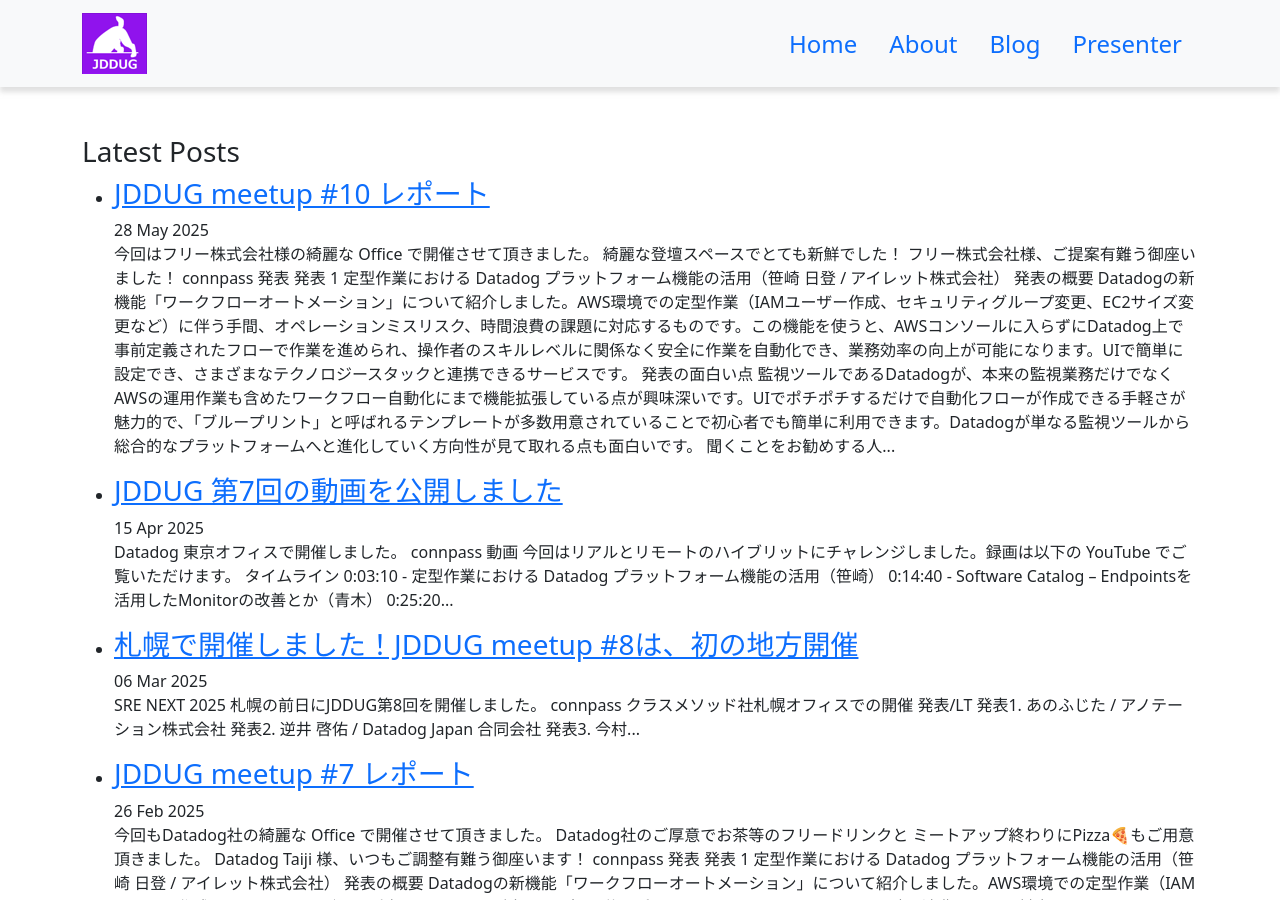
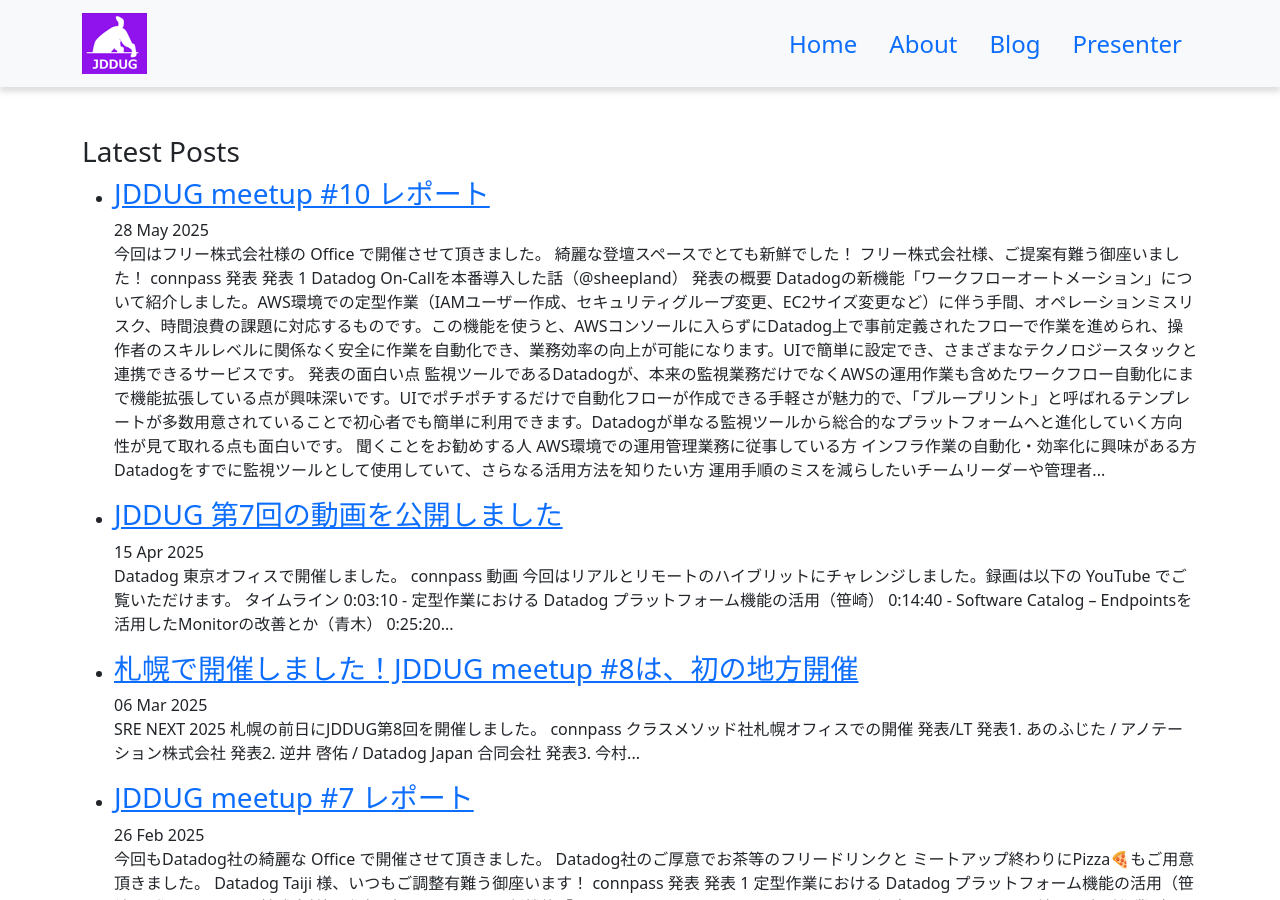
Before and after one commit to jdd-ug/jdd-ug.github.io, a Jekyll site: the page built from blog.html, in a window 1280 px wide and 900 px high. Built offline with Jekyll 4.4.1, drawn with Linux system fonts in a browser that asks for light colours; some of the changed lines change nothing that is shown.

Commit message:
Update 2025-05-28-jddug10.md

```diff
--- a/_posts/2025-05-28-jddug10.md
+++ b/_posts/2025-05-28-jddug10.md
@@ -6,7 +6,7 @@
 
 ![Datadog](/assets/images/meetup10-1.jpeg)
 
-今回はフリー株式会社様の綺麗な Office で開催させて頂きました。
+今回はフリー株式会社様の Office で開催させて頂きました。
 綺麗な登壇スペースでとても新鮮でした！
 
 フリー株式会社様、ご提案有難う御座いました！
@@ -15,7 +15,7 @@
 
 # 発表
 
-## 発表 1 定型作業における Datadog プラットフォーム機能の活用（笹崎 日登 / アイレット株式会社）
+## 発表 1 Datadog On-Callを本番導入した話（@sheepland）
 
 ![笹崎さん](/assets/images/meetup7-sasazaki.jpg)
 
@@ -35,7 +35,7 @@
 - クラウド環境のガバナンスを強化したい方
 - 定型作業の工数削減を目指している組織の方
 
-## 発表 2 Software Catalog – Endpointsを活用したMonitorの改善とか（青木 翔平 / 東京ガス株式会社）
+## 発表 2 プラットフォームとしての Datadog（@AoTo）
 
 ![あおしょんさん](/assets/images/meetup7-aoshon.jpg)
 
@@ -63,7 +63,7 @@
 - 監視ツールの機能を最大限に活用したい技術者
 - 内製開発体制の構築に取り組んでいる企業の方々
 
-## 発表 3 Trace Metrics と Istio Metrics を駆使してエラーレートやレイテンシーを監視する（川井 颯人 / ウォンテッドリー株式会社）
+## 発表 3 無い機能なら作ってしまえ、カスタムメトリック（@1Kano）
 
 ![Fohteさん](/assets/images/meetup7-fohte.jpg)
 
@@ -83,7 +83,7 @@
 - DatadogとNew Relicの移行を検討している方
 - 複数の監視ツールを統合して監視基盤をシンプル化したい方
 
-## 発表 4 datadog-pgoを使用してCPUパフォーマンスを最大化する（moko-poiさん）
+## 発表 4 会場スポンサーセッション DatadogRUM 本番導入までの道（@shinter___）
 
 ![moko-poiさん](/assets/images/meetup7-moko-poi.jpg)
 
@@ -103,7 +103,7 @@
 - 大規模なマイクロサービスアーキテクチャを運用している組織
 - Datadogのプロファイラーを活用しているが、その情報をさらに有効活用したい方
 
-## LT1 On-Callが卍解されたので使ってみた（目 広威 / CTCSシステムマネジメント株式会社）
+## LT1 On-Call 運用Tips（@yuta_for）
 
 ![目さん](/assets/images/meetup7-sakka.jpg)
 
@@ -124,7 +124,7 @@
 - Datadogをさらに活用したいが、現状の通知機能に限界を感じている方
 - オンコール体制の改善を検討している運用チームのリーダー
 
-## LT2  DBMでなにができる？（宮後 啓介 / 株式会社ニーリー）
+## LT2  Auth0ログをEventBridgeでDatadogで活用する（@yamakenji24）
 
 ![宮後さん](/assets/images/meetup7-miyaushiro.jpg)
 
@@ -152,7 +152,7 @@
 - Datadogをすでに使用していて、DB領域の監視を強化したいユーザー
 - クラウドDBサービスのパフォーマンス最適化に取り組んでいる方
 
-## LT3 Datadog APM の導入によりレイテンシを劇的に改善した話（ぐらめる / 株式会社スタイルポート）
+## LT3 Datadog Network Monitoring を活用して NAT Gateway 課金を 80％削減した話（@Fohte）
 
 ![ぐらめるさん](/assets/images/meetup7-gurameru.jpg)
 
@@ -179,45 +179,14 @@
 - 継続的なパフォーマンス改善プロセスを確立したいDevOpsチーム
 - ECS FargateやRuby on Rails環境でのAPM活用事例を知りたいエンジニア
 
-## LT4 ErrorTrackingとOrchestrion（sugar-catさん）
-
-![sugar-catさん](/assets/images/meetup7-sugar-cat.jpg)
-
-<iframe class="speakerdeck-iframe" frameborder="0" src="https://speakerdeck.com/player/9287e550eb714a918369479f16a6e071?slide=1" title="ErrorTrackingとOrchestrion" allowfullscreen="true" style="border: 0px; background: padding-box padding-box rgba(0, 0, 0, 0.1); margin: 0px; padding: 0px; border-radius: 6px; box-shadow: rgba(0, 0, 0, 0.2) 0px 5px 40px; width: 100%; height: auto; aspect-ratio: 560 / 315;" data-ratio="1.7777777777777777"></iframe>
-
-## 発表の概要
-Datadogが2022年11月末にリリースした「Orchestrion」というGo言語向け自動計装ツールと、エラートラッキングの統合について解説しました。Orchestrionはコンパイル時にGoアプリケーションを計装し、ルーターライブラリなどにDD-Traceのミドルウェアを自動的に挿入するツールです。内部的にはテンプレートを使用して実装され、現状はDD-Traceライブラリがサポートするメジャーなライブラリのみに対応しています。使い方はコメントによるアノテーションでタグ付けやカスタムスパンの生成が可能で、明示指定しない場合は実行時のバイナリ名がサービス名となります。
-
-しかし、Orchestrionとエラートラッキングを組み合わせる際には課題があります。Goの実装では、エラートラッキングに必要なアトリビュート（エラータイプ、メッセージ、スタック）が自動付与されず、手動でルートスパンにエラー情報を埋め込む必要があります。さらに、オーケストリオンはライブラリの中で使われている標準パッケージまで計装してしまうため、二重トレーシングの問題が発生します。
-
-## 発表の面白い点
-最も興味深いのは、最新の自動計装技術が抱える実装上の課題と実務的な解決策が正直に共有されている点です。特に、オーケストリオンがコンパイル時にコールグラフをたどって標準パッケージまで計装することで、意図せず二重トレースが発生するという技術的課題は、モダンなツールを使う上での「落とし穴」を明らかにしています。
-
-また、サービス名を指定するとルートスパン以外のエラー情報がトラッキングされなくなるという具体的な問題と、サービスオーバーライドを使ってバイナリ名でサービス名を指定するという回避策も実践的です。発表者がDatadogサポートに問題を報告し、二重トレース防止機能の検討を約束してもらったというコミュニケーション事例も、ツール開発者とユーザーの協力関係を示していて興味深いです。
-
-## 聞くことをお勧めする人
-- Go言語でマイクロサービスを開発・運用しているエンジニア
-- Datadogでの分散トレーシングとエラートラッキングの導入を検討している方
-- アプリケーションの自動計装に興味がある開発者やSRE
-- オブザーバビリティプラットフォームでの技術的課題と解決策に関心がある方
-- マイクロサービスにおけるトレーシングの実装で悩んでいるチーム
-- 最新のモニタリングツールを本番環境に導入する際のリスクと対策を知りたい方
-- Datadog APMの高度な機能を使いこなしたいと考えているユーザー
--
-# クイズ大会！
-
-前回評判がよかったので今回もSli.doのQuiz機能で「Datadog知識の早押しクイズ#2」を実施しました。正確性なのか早押しなのかどちらの戦術で挑むか。上位10のランキングです。
-
-![クイズのランキング](/assets/images/meetup7-ranking.png)
-_クイズのランキング_
-
 # 終わりに
 
-今回お集まりいただいた参加者、発表者の皆様、Datadog の皆様、Taiji さんいつもありがとうございます！
+今回お集まりいただいた参加者、発表者の皆様、会場をご提供してくださったフリー株式会社様（kamenekoさん）ありがとうございました！
 
-次回は 5 月開催予定です。場所も変わるかもしれません。
+次回は8月20日開催予定です。またまた違う場所の予定です！
+貴方のお越しをお待ちしております！
 
-![集合写真](/assets/images/meetup7-all.jpg)
+![集合写真](/assets/images/meetup10-2.JPG)
 _集合写真_
 
 All Photos by kameneko
```
